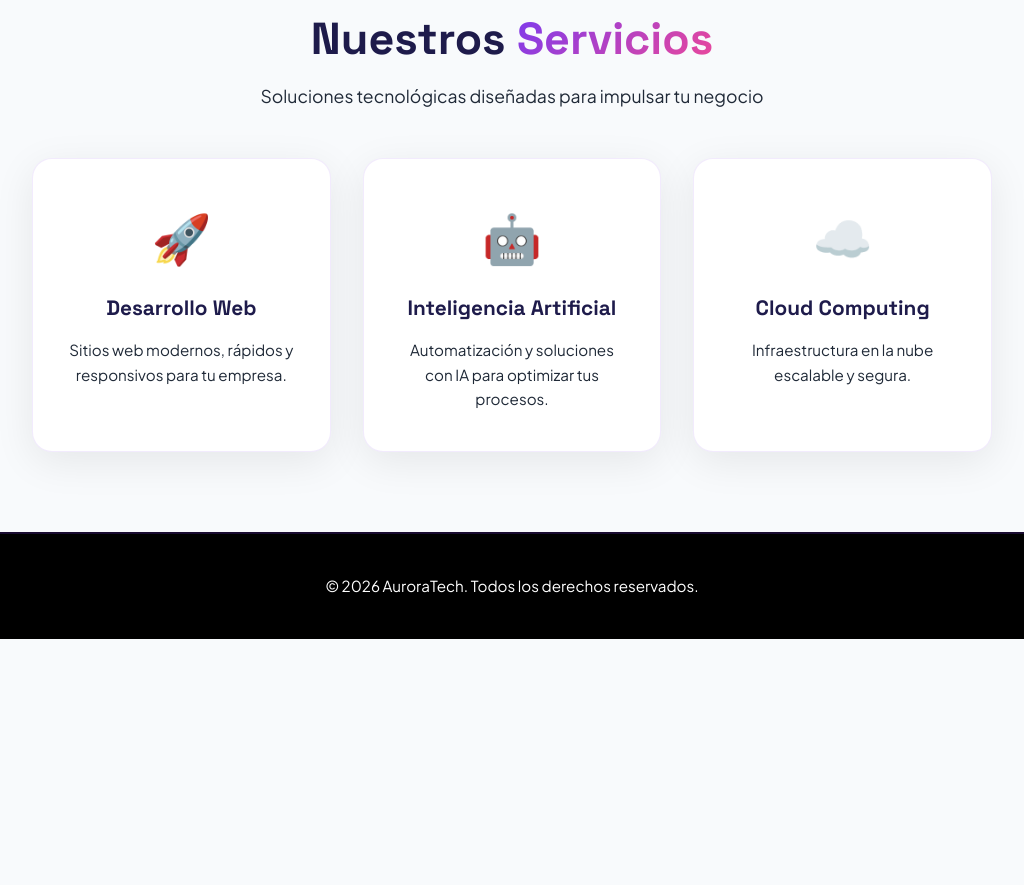
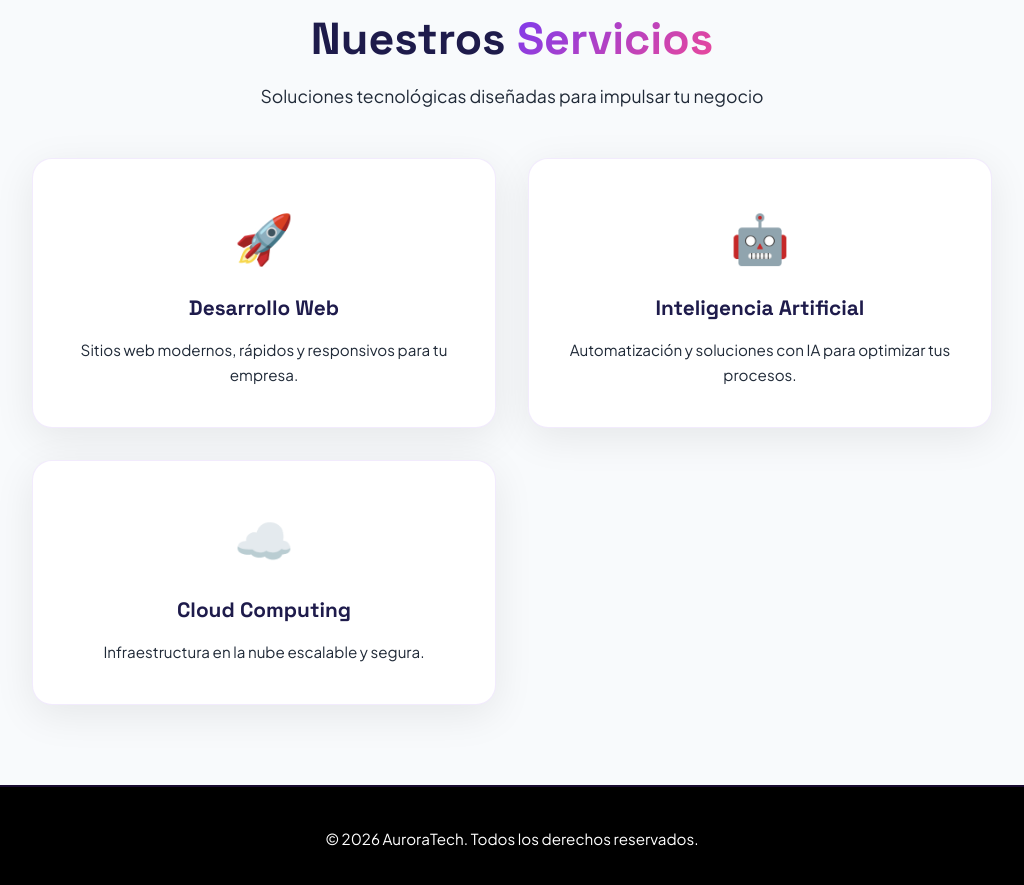
Before and after one commit to rgomezv-del/auroratech-web, a plain HTML site: page index.html in a window 1024 px wide. Shown: the part 903-1788 px from the top of the page. Before the commit the page ends 1542 px from the top, so only its background shows below. Drawn offline with Linux system fonts and the light colour scheme.

Commit message:
fix: agregar media query específica para tablet
Se agregó @media (min-width: 769px) and (max-width: 1024px) para garantizar 2 columnas exactas en tablet dentro del Grid de servicios.

```diff
--- a/styles.css
+++ b/styles.css
@@ -136,7 +136,7 @@ nav {
 }
 
 /* ========================================
-   HERO SECTION - COLORES FUERTES
+   HERO SECTION
    ======================================== */
 #hero {
     min-height: 100vh;
@@ -216,7 +216,7 @@ nav {
 }
 
 /* ========================================
-   SECCIÓN SERVICIOS - CONTRASTE ALTO
+   SECCIÓN SERVICIOS
    ======================================== */
 .section {
     padding: 5rem 2rem;
@@ -250,6 +250,9 @@ nav {
     transition: color 0.3s ease;
 }
 
+/* ========================================
+   CSS GRID - GALERÍA DE SERVICIOS
+   ======================================== */
 .services-grid {
     display: grid;
     grid-template-columns: repeat(auto-fit, minmax(280px, 1fr));
@@ -292,7 +295,7 @@ nav {
 }
 
 /* ========================================
-   FOOTER - CONTRASTE ALTO
+   FOOTER
    ======================================== */
 footer {
     text-align: center;
@@ -309,7 +312,7 @@ footer p {
 }
 
 /* ========================================
-   MODO OSCURO - MANTIENE CONTRASTE
+   MODO OSCURO
    ======================================== */
 body.dark-mode {
     background: #0F0A1A;
@@ -383,12 +386,19 @@ body.dark-mode .theme-toggle:hover {
 /* ========================================
    RESPONSIVE - TABLET Y MÓVIL
    ======================================== */
-@media (max-width: 1024px) {
+
+/* TABLET (769px - 1024px): 2 columnas garantizadas */
+@media (min-width: 769px) and (max-width: 1024px) {
+    .services-grid {
+        grid-template-columns: repeat(2, 1fr);
+    }
+
     .hero-content h1 {
         font-size: 3rem;
     }
 }
 
+/* MÓVIL (hasta 768px): 1 columna + menú hamburguesa */
 @media (max-width: 768px) {
     .nav-links {
         display: none;
@@ -451,6 +461,7 @@ body.dark-mode .theme-toggle:hover {
     }
 }
 
+/* MÓVIL PEQUEÑO (hasta 480px) */
 @media (max-width: 480px) {
     .hero-content h1 {
         font-size: 2rem;
```
